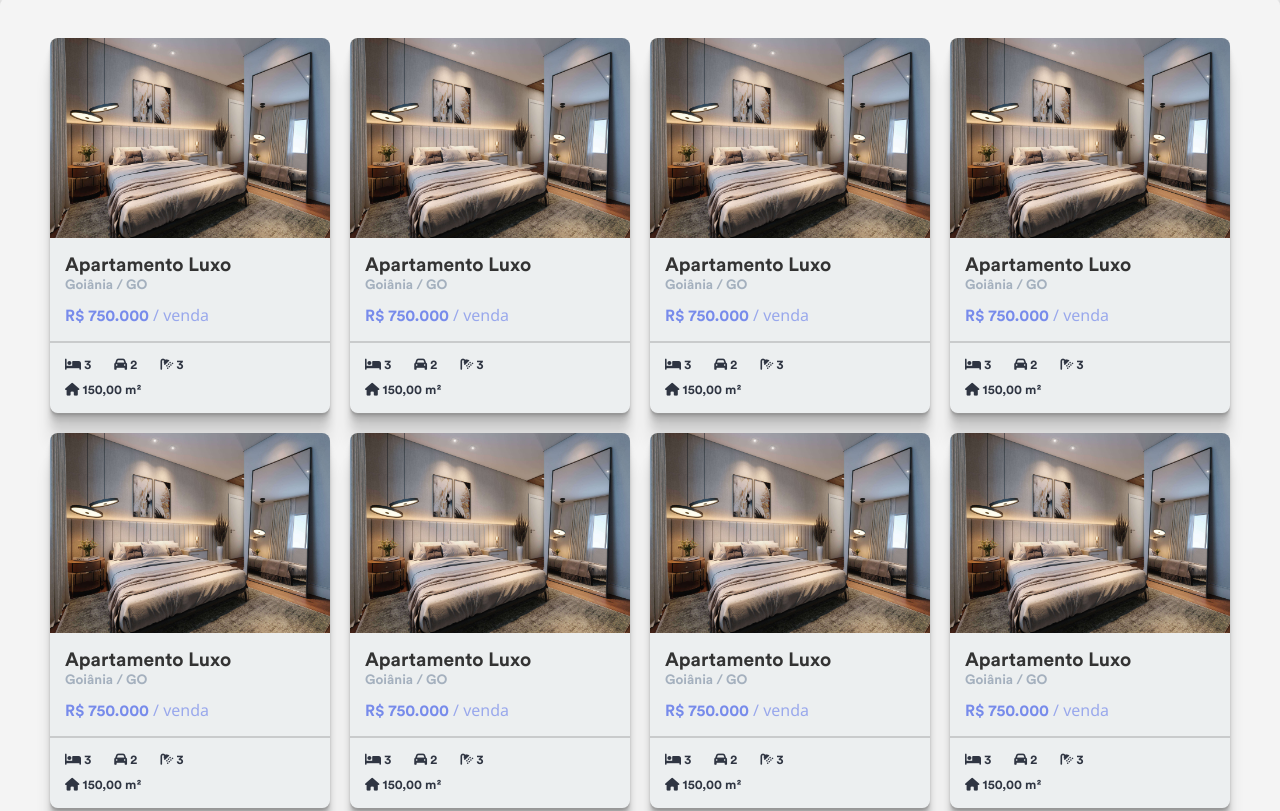
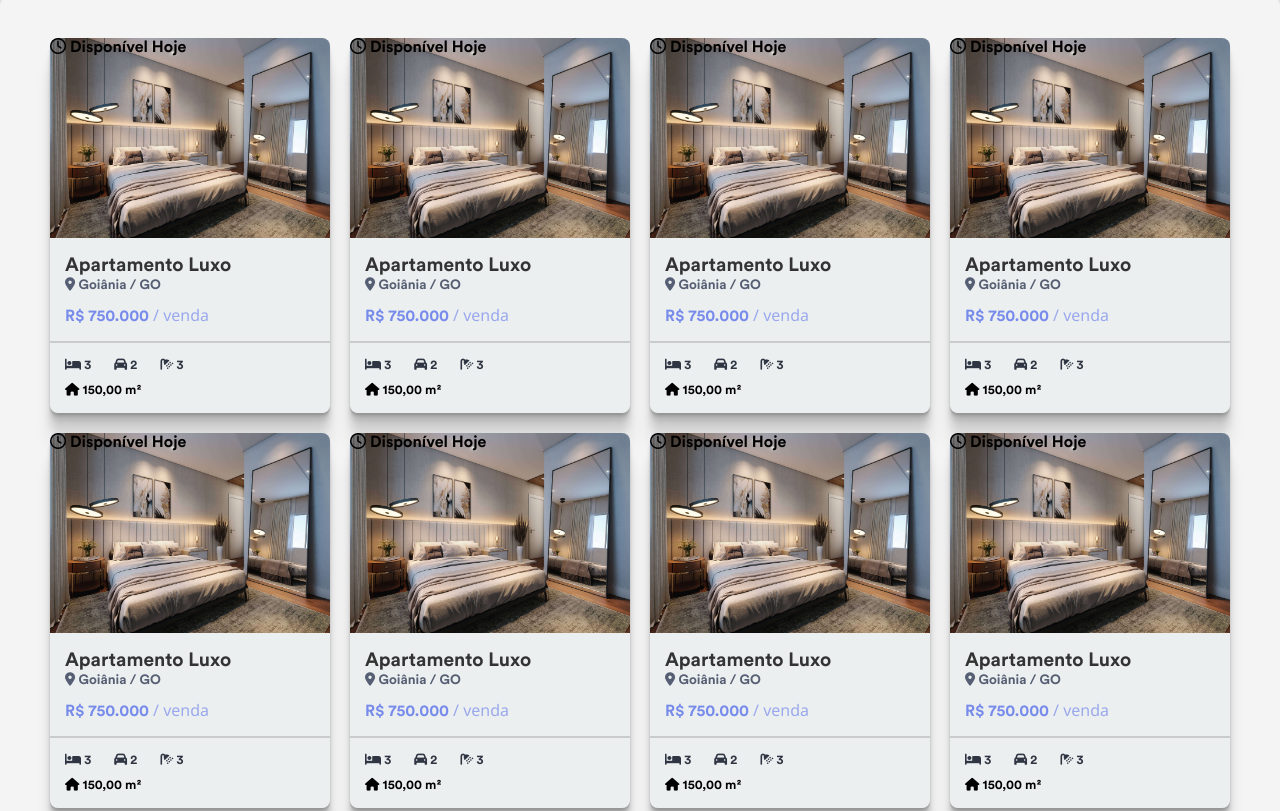
Before and after one commit to vcasn/vh, a plain HTML site: page index.html in a window 1280 px wide. Shown: the part 527-1338 px from the top of the page. Drawn offline with Linux system fonts and the light colour scheme.

Commit message:
Update index.html

```diff
--- a/index.html
+++ b/index.html
@@ -34,92 +34,110 @@
 <div class="text2">Imóveis em Destaque</div>
 <div class="container-imoveis">
     <div class="imoveis-grid">
+
+
                 <div class="imovel-card">
-            <div class="imovel-imagem" style="background-image: url('img/imovel.jpg');"></div>
+            <div class="imovel-imagem" style="background-image: url('img/imovel.jpg');">
+              <div class="selo-disponivel"><i class="fa-regular fa-clock"></i> Disponível Hoje</div>
+            </div>
             <div class="imovel-detalhes">
-                <h3 class="imovel-titulo">Apartamento Luxo<p style="font-size: .7em; color: rgba(164, 176, 190,1.0);">Goiânia / GO</p></h3>
+                <h3 class="imovel-titulo">Apartamento Luxo<p style="font-size: .7em; color: rgba(48, 57, 82,0.8);"><i class="fa-solid fa-location-dot"></i> Goiânia / GO</p></h3>
                 <p class="imovel-preco">R$ 750.000 <i style="font-style: normal; opacity: .7; font-family: 'segoe ui';">/ venda</i></p>
               </div>
                 <div class="line"></div>
                 <div class="imovel-detalhes">
-                <p class="imovel-info"><i class="fa-solid fa-bed"></i> 3 <i class="fa-solid fa-car" style="margin-left: 20px;"></i> 2 <i class="fa-solid fa-shower" style="margin-left: 20px;"></i> 3 <p style="color: rgba(47, 53, 66,1.0); font-size: .8em;"><i class="fa-solid fa-house"></i> 150,00 m²</p></p>
+                <p class="imovel-info"><i class="fa-solid fa-bed"></i> 3 <i class="fa-solid fa-car" style="margin-left: 20px;"></i> 2 <i class="fa-solid fa-shower" style="margin-left: 20px;"></i> 3 <p style="color: rgba(0, 0, 0, 1); font-size: .8em;"><i class="fa-solid fa-house"></i> 150,00 m²</p></p>
               </div>
             </div>
                             <div class="imovel-card">
-            <div class="imovel-imagem" style="background-image: url('img/imovel.jpg');"></div>
+            <div class="imovel-imagem" style="background-image: url('img/imovel.jpg');">
+              <div class="selo-disponivel"><i class="fa-regular fa-clock"></i> Disponível Hoje</div>
+            </div>
             <div class="imovel-detalhes">
-                <h3 class="imovel-titulo">Apartamento Luxo<p style="font-size: .7em; color: rgba(164, 176, 190,1.0);">Goiânia / GO</p></h3>
+                <h3 class="imovel-titulo">Apartamento Luxo<p style="font-size: .7em; color: rgba(48, 57, 82,0.8);"><i class="fa-solid fa-location-dot"></i> Goiânia / GO</p></h3>
                 <p class="imovel-preco">R$ 750.000 <i style="font-style: normal; opacity: .7; font-family: 'segoe ui';">/ venda</i></p>
               </div>
                 <div class="line"></div>
                 <div class="imovel-detalhes">
-                <p class="imovel-info"><i class="fa-solid fa-bed"></i> 3 <i class="fa-solid fa-car" style="margin-left: 20px;"></i> 2 <i class="fa-solid fa-shower" style="margin-left: 20px;"></i> 3 <p style="color: rgba(47, 53, 66,1.0); font-size: .8em;"><i class="fa-solid fa-house"></i> 150,00 m²</p></p>
+                <p class="imovel-info"><i class="fa-solid fa-bed"></i> 3 <i class="fa-solid fa-car" style="margin-left: 20px;"></i> 2 <i class="fa-solid fa-shower" style="margin-left: 20px;"></i> 3 <p style="color: rgba(0, 0, 0, 1); font-size: .8em;"><i class="fa-solid fa-house"></i> 150,00 m²</p></p>
               </div>
             </div>
                             <div class="imovel-card">
-            <div class="imovel-imagem" style="background-image: url('img/imovel.jpg');"></div>
+            <div class="imovel-imagem" style="background-image: url('img/imovel.jpg');">
+              <div class="selo-disponivel"><i class="fa-regular fa-clock"></i> Disponível Hoje</div>
+            </div>
             <div class="imovel-detalhes">
-                <h3 class="imovel-titulo">Apartamento Luxo<p style="font-size: .7em; color: rgba(164, 176, 190,1.0);">Goiânia / GO</p></h3>
+                <h3 class="imovel-titulo">Apartamento Luxo<p style="font-size: .7em; color: rgba(48, 57, 82,0.8);"><i class="fa-solid fa-location-dot"></i> Goiânia / GO</p></h3>
                 <p class="imovel-preco">R$ 750.000 <i style="font-style: normal; opacity: .7; font-family: 'segoe ui';">/ venda</i></p>
               </div>
                 <div class="line"></div>
                 <div class="imovel-detalhes">
-                <p class="imovel-info"><i class="fa-solid fa-bed"></i> 3 <i class="fa-solid fa-car" style="margin-left: 20px;"></i> 2 <i class="fa-solid fa-shower" style="margin-left: 20px;"></i> 3 <p style="color: rgba(47, 53, 66,1.0); font-size: .8em;"><i class="fa-solid fa-house"></i> 150,00 m²</p></p>
+                <p class="imovel-info"><i class="fa-solid fa-bed"></i> 3 <i class="fa-solid fa-car" style="margin-left: 20px;"></i> 2 <i class="fa-solid fa-shower" style="margin-left: 20px;"></i> 3 <p style="color: rgba(0, 0, 0, 1); font-size: .8em;"><i class="fa-solid fa-house"></i> 150,00 m²</p></p>
               </div>
             </div>
                             <div class="imovel-card">
-            <div class="imovel-imagem" style="background-image: url('img/imovel.jpg');"></div>
+            <div class="imovel-imagem" style="background-image: url('img/imovel.jpg');">
+              <div class="selo-disponivel"><i class="fa-regular fa-clock"></i> Disponível Hoje</div>
+            </div>
             <div class="imovel-detalhes">
-                <h3 class="imovel-titulo">Apartamento Luxo<p style="font-size: .7em; color: rgba(164, 176, 190,1.0);">Goiânia / GO</p></h3>
+                <h3 class="imovel-titulo">Apartamento Luxo<p style="font-size: .7em; color: rgba(48, 57, 82,0.8);"><i class="fa-solid fa-location-dot"></i> Goiânia / GO</p></h3>
                 <p class="imovel-preco">R$ 750.000 <i style="font-style: normal; opacity: .7; font-family: 'segoe ui';">/ venda</i></p>
               </div>
                 <div class="line"></div>
                 <div class="imovel-detalhes">
-                <p class="imovel-info"><i class="fa-solid fa-bed"></i> 3 <i class="fa-solid fa-car" style="margin-left: 20px;"></i> 2 <i class="fa-solid fa-shower" style="margin-left: 20px;"></i> 3 <p style="color: rgba(47, 53, 66,1.0); font-size: .8em;"><i class="fa-solid fa-house"></i> 150,00 m²</p></p>
+                <p class="imovel-info"><i class="fa-solid fa-bed"></i> 3 <i class="fa-solid fa-car" style="margin-left: 20px;"></i> 2 <i class="fa-solid fa-shower" style="margin-left: 20px;"></i> 3 <p style="color: rgba(0, 0, 0, 1); font-size: .8em;"><i class="fa-solid fa-house"></i> 150,00 m²</p></p>
               </div>
             </div>
                             <div class="imovel-card">
-            <div class="imovel-imagem" style="background-image: url('img/imovel.jpg');"></div>
+            <div class="imovel-imagem" style="background-image: url('img/imovel.jpg');">
+              <div class="selo-disponivel"><i class="fa-regular fa-clock"></i> Disponível Hoje</div>
+            </div>
             <div class="imovel-detalhes">
-                <h3 class="imovel-titulo">Apartamento Luxo<p style="font-size: .7em; color: rgba(164, 176, 190,1.0);">Goiânia / GO</p></h3>
+                <h3 class="imovel-titulo">Apartamento Luxo<p style="font-size: .7em; color: rgba(48, 57, 82,0.8);"><i class="fa-solid fa-location-dot"></i> Goiânia / GO</p></h3>
                 <p class="imovel-preco">R$ 750.000 <i style="font-style: normal; opacity: .7; font-family: 'segoe ui';">/ venda</i></p>
               </div>
                 <div class="line"></div>
                 <div class="imovel-detalhes">
-                <p class="imovel-info"><i class="fa-solid fa-bed"></i> 3 <i class="fa-solid fa-car" style="margin-left: 20px;"></i> 2 <i class="fa-solid fa-shower" style="margin-left: 20px;"></i> 3 <p style="color: rgba(47, 53, 66,1.0); font-size: .8em;"><i class="fa-solid fa-house"></i> 150,00 m²</p></p>
+                <p class="imovel-info"><i class="fa-solid fa-bed"></i> 3 <i class="fa-solid fa-car" style="margin-left: 20px;"></i> 2 <i class="fa-solid fa-shower" style="margin-left: 20px;"></i> 3 <p style="color: rgba(0, 0, 0, 1); font-size: .8em;"><i class="fa-solid fa-house"></i> 150,00 m²</p></p>
               </div>
             </div>
-                           <div class="imovel-card">
-            <div class="imovel-imagem" style="background-image: url('img/imovel.jpg');"></div>
+                            <div class="imovel-card">
+            <div class="imovel-imagem" style="background-image: url('img/imovel.jpg');">
+              <div class="selo-disponivel"><i class="fa-regular fa-clock"></i> Disponível Hoje</div>
+            </div>
             <div class="imovel-detalhes">
-                <h3 class="imovel-titulo">Apartamento Luxo<p style="font-size: .7em; color: rgba(164, 176, 190,1.0);">Goiânia / GO</p></h3>
+                <h3 class="imovel-titulo">Apartamento Luxo<p style="font-size: .7em; color: rgba(48, 57, 82,0.8);"><i class="fa-solid fa-location-dot"></i> Goiânia / GO</p></h3>
                 <p class="imovel-preco">R$ 750.000 <i style="font-style: normal; opacity: .7; font-family: 'segoe ui';">/ venda</i></p>
               </div>
                 <div class="line"></div>
                 <div class="imovel-detalhes">
-                <p class="imovel-info"><i class="fa-solid fa-bed"></i> 3 <i class="fa-solid fa-car" style="margin-left: 20px;"></i> 2 <i class="fa-solid fa-shower" style="margin-left: 20px;"></i> 3 <p style="color: rgba(47, 53, 66,1.0); font-size: .8em;"><i class="fa-solid fa-house"></i> 150,00 m²</p></p>
+                <p class="imovel-info"><i class="fa-solid fa-bed"></i> 3 <i class="fa-solid fa-car" style="margin-left: 20px;"></i> 2 <i class="fa-solid fa-shower" style="margin-left: 20px;"></i> 3 <p style="color: rgba(0, 0, 0, 1); font-size: .8em;"><i class="fa-solid fa-house"></i> 150,00 m²</p></p>
               </div>
             </div>
-                           <div class="imovel-card">
-            <div class="imovel-imagem" style="background-image: url('img/imovel.jpg');"></div>
+                            <div class="imovel-card">
+            <div class="imovel-imagem" style="background-image: url('img/imovel.jpg');">
+              <div class="selo-disponivel"><i class="fa-regular fa-clock"></i> Disponível Hoje</div>
+            </div>
             <div class="imovel-detalhes">
-                <h3 class="imovel-titulo">Apartamento Luxo<p style="font-size: .7em; color: rgba(164, 176, 190,1.0);">Goiânia / GO</p></h3>
+                <h3 class="imovel-titulo">Apartamento Luxo<p style="font-size: .7em; color: rgba(48, 57, 82,0.8);"><i class="fa-solid fa-location-dot"></i> Goiânia / GO</p></h3>
                 <p class="imovel-preco">R$ 750.000 <i style="font-style: normal; opacity: .7; font-family: 'segoe ui';">/ venda</i></p>
               </div>
                 <div class="line"></div>
                 <div class="imovel-detalhes">
-                <p class="imovel-info"><i class="fa-solid fa-bed"></i> 3 <i class="fa-solid fa-car" style="margin-left: 20px;"></i> 2 <i class="fa-solid fa-shower" style="margin-left: 20px;"></i> 3 <p style="color: rgba(47, 53, 66,1.0); font-size: .8em;"><i class="fa-solid fa-house"></i> 150,00 m²</p></p>
+                <p class="imovel-info"><i class="fa-solid fa-bed"></i> 3 <i class="fa-solid fa-car" style="margin-left: 20px;"></i> 2 <i class="fa-solid fa-shower" style="margin-left: 20px;"></i> 3 <p style="color: rgba(0, 0, 0, 1); font-size: .8em;"><i class="fa-solid fa-house"></i> 150,00 m²</p></p>
               </div>
             </div>
-                           <div class="imovel-card">
-            <div class="imovel-imagem" style="background-image: url('img/imovel.jpg');"></div>
+                            <div class="imovel-card">
+            <div class="imovel-imagem" style="background-image: url('img/imovel.jpg');">
+              <div class="selo-disponivel"><i class="fa-regular fa-clock"></i> Disponível Hoje</div>
+            </div>
             <div class="imovel-detalhes">
-                <h3 class="imovel-titulo">Apartamento Luxo<p style="font-size: .7em; color: rgba(164, 176, 190,1.0);">Goiânia / GO</p></h3>
+                <h3 class="imovel-titulo">Apartamento Luxo<p style="font-size: .7em; color: rgba(48, 57, 82,0.8);"><i class="fa-solid fa-location-dot"></i> Goiânia / GO</p></h3>
                 <p class="imovel-preco">R$ 750.000 <i style="font-style: normal; opacity: .7; font-family: 'segoe ui';">/ venda</i></p>
               </div>
                 <div class="line"></div>
                 <div class="imovel-detalhes">
-                <p class="imovel-info"><i class="fa-solid fa-bed"></i> 3 <i class="fa-solid fa-car" style="margin-left: 20px;"></i> 2 <i class="fa-solid fa-shower" style="margin-left: 20px;"></i> 3 <p style="color: rgba(47, 53, 66,1.0); font-size: .8em;"><i class="fa-solid fa-house"></i> 150,00 m²</p></p>
+                <p class="imovel-info"><i class="fa-solid fa-bed"></i> 3 <i class="fa-solid fa-car" style="margin-left: 20px;"></i> 2 <i class="fa-solid fa-shower" style="margin-left: 20px;"></i> 3 <p style="color: rgba(0, 0, 0, 1); font-size: .8em;"><i class="fa-solid fa-house"></i> 150,00 m²</p></p>
               </div>
             </div>
 
```
